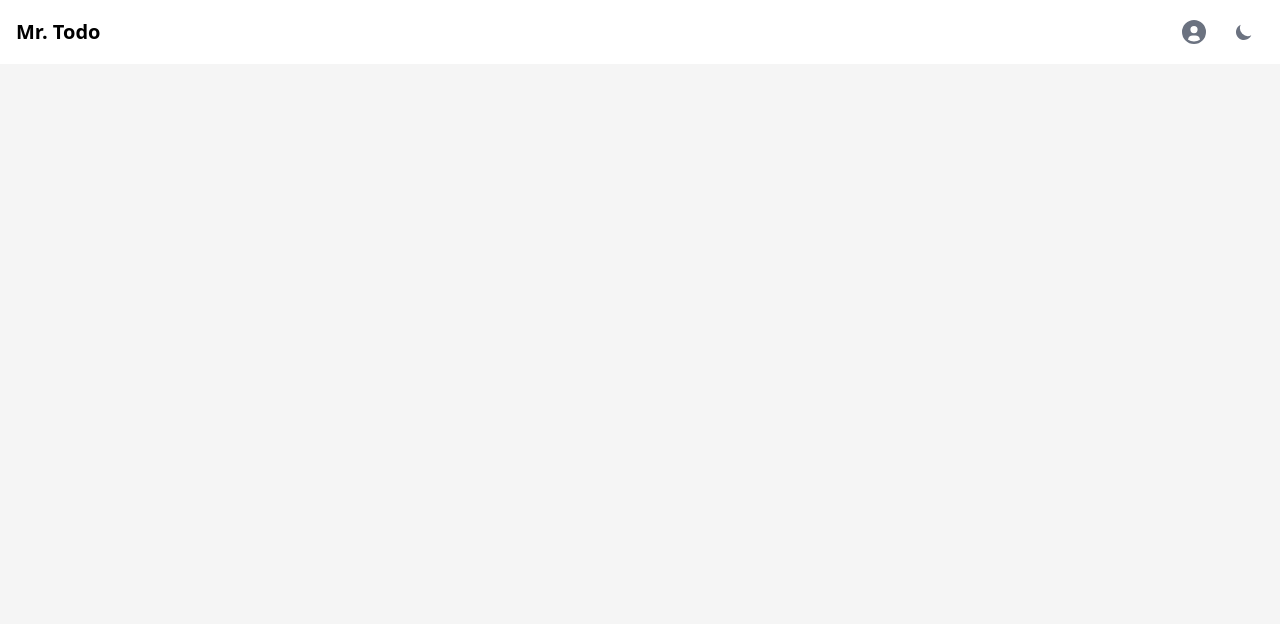
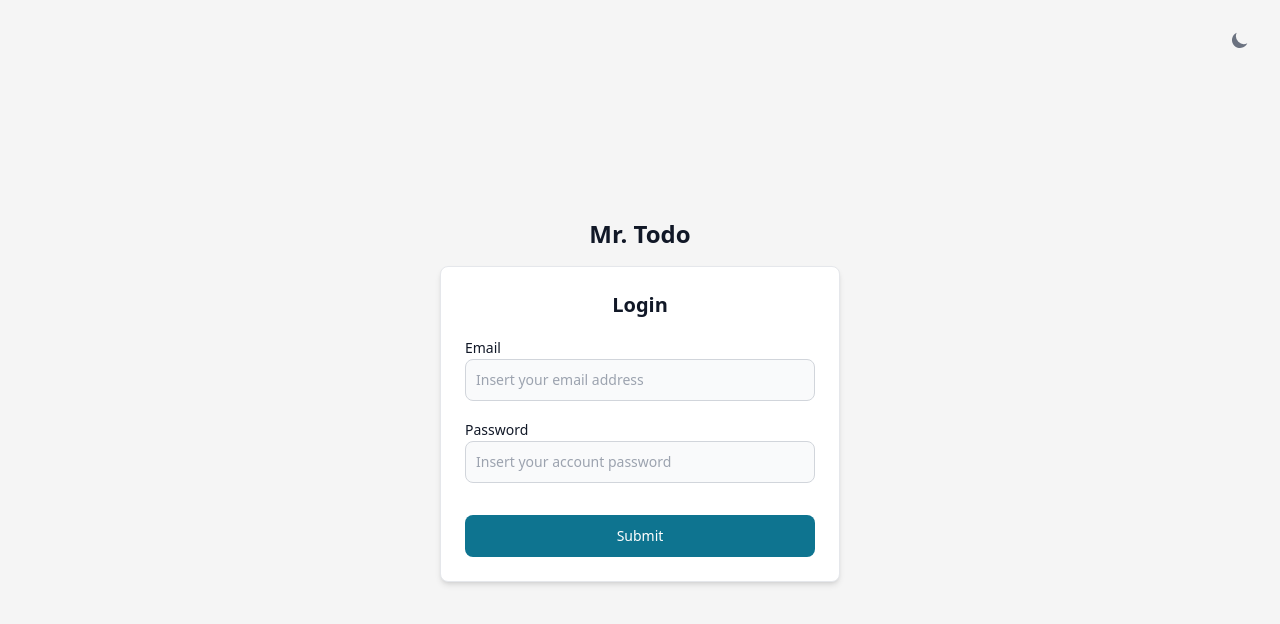
Before and after one commit to DevinsonAlvarez/MrTodoFront, a React (Vite) app: page / in a window 1280 px wide. Shown: the top 624 px of the page. Built offline with nearby package versions, Linux system fonts and the light colour scheme.

Commit message:
feat: login

```diff
--- a/src/App.tsx
+++ b/src/App.tsx
@@ -1,11 +1,37 @@
-import { DarkThemeToggle, Flowbite } from "flowbite-react";
+import { Flowbite } from "flowbite-react";
+import { useState } from "react";
 
+import AddTodo from "./components/AddTodo";
+import Login from "./components/Login";
 import Navbar from "./components/Navbar";
+import TodoList from "./components/TodoList";
 
 function App() {
+  const [isAuth, setIsAuth] = useState(localStorage.getItem("user") !== null);
+
   return (
     <Flowbite>
-      <Navbar />
+      {isAuth ? (
+        <>
+          <Navbar />
+          <div className="mx-auto mt-5 grid h-full min-h-[calc(100vh-84px)] max-w-6xl grid-cols-8 gap-4">
+            <section className="relative col-span-3">
+              <AddTodo />
+            </section>
+            <main className="col-span-5">
+              <TodoList />
+            </main>
+          </div>
+          <footer className="w-full">
+            Lorem ipsum dolor, sit amet consectetur adipisicing elit. Magnam
+            impedit, aperiam consequuntur optio pariatur eum dolor tempore,
+            ipsa, placeat sequi suscipit porro molestias! Fugiat facere vitae
+            ipsum, quos sit beatae?
+          </footer>
+        </>
+      ) : (
+        <Login setIsAuth={setIsAuth} />
+      )}
     </Flowbite>
   );
 }
--- /dev/null
+++ b/src/components/Login.tsx
@@ -0,0 +1,96 @@
+import {
+  Button,
+  Card,
+  DarkThemeToggle,
+  Label,
+  TextInput,
+} from "flowbite-react";
+import { Dispatch, FormEvent, SetStateAction, useState } from "react";
+
+import { User } from "../contracts/MrTodoService";
+import MrTodoService from "../services/MrTodoService";
+
+interface Props {
+  setIsAuth: Dispatch<SetStateAction<boolean>>;
+}
+
+function Login({ setIsAuth }: Props) {
+  const [email, setEmail] = useState("");
+  const [password, setPassword] = useState("");
+  const [error, setError] = useState<{
+    message: string;
+    name: string;
+    status: number | null;
+  }>({
+    message: "",
+    name: "",
+    status: null,
+  });
+
+  const handleSubmit = async (e: FormEvent<HTMLFormElement>) => {
+    e.preventDefault();
+
+    const res = await MrTodoService.singIn(email, password);
+
+    if (res.ok) {
+      const { jwt, user }: { jwt: string; user: User } = await res.json();
+
+      localStorage.setItem("user", JSON.stringify(user));
+      localStorage.setItem("jwt", jwt);
+
+      setIsAuth(true);
+    } else {
+      const { error } = await res.json();
+
+      setIsAuth(false);
+      setError({
+        message: error.message,
+        name: error.name,
+        status: error.status,
+      });
+
+      console.log(error);
+    }
+  };
+
+  return (
+    <>
+      <DarkThemeToggle className="absolute right-5 top-5" />
+
+      <div className="absolute left-1/2 top-1/2 -translate-x-1/2 -translate-y-1/2">
+        <h1 className="whitespace-nowrap text-center text-2xl font-semibold">
+          Mr. Todo
+        </h1>
+
+        <Card className="mt-4 min-w-[400px]">
+          <h3 className="text-center text-xl font-bold">Login</h3>
+          <form onSubmit={handleSubmit} className="flex flex-col gap-4">
+            <div>
+              <Label htmlFor="email" value="Email" />
+              <TextInput
+                id="email"
+                placeholder="Insert your email address"
+                onChange={(e) => setEmail(e.target.value)}
+                value={email}
+              />
+            </div>
+            <div>
+              <Label htmlFor="password" value="Password" />
+              <TextInput
+                id="password"
+                placeholder="Insert your account password"
+                onChange={(e) => setPassword(e.target.value)}
+                value={password}
+                required
+              />
+            </div>
+            <span className="font-medium text-red-500">{error.message}</span>
+            <Button type="submit">Submit</Button>
+          </form>
+        </Card>
+      </div>
+    </>
+  );
+}
+
+export default Login;
--- /dev/null
+++ b/src/contracts/MrTodoService.d.ts
@@ -0,0 +1,21 @@
+export type EndPoint = {
+  name: string;
+  url: string;
+  path: string;
+  method: "GET" | "POST" | "PUT" | "PATCH" | "DELETE";
+};
+
+export type AuthProvider = "local";
+
+export type JWT = string;
+
+export interface User {
+  id: number;
+  username: string;
+  email: string;
+  blocked: false;
+  confirmed: true;
+  provider: AuthProvider;
+  createdAt: string;
+  updatedAt: string;
+}
--- /dev/null
+++ b/src/services/MrTodoService.ts
@@ -0,0 +1,34 @@
+import { EndPoint } from "../contracts/MrTodoService";
+import mrTodoEndPoints from "./endPoints";
+
+/** This class represents the Mr. Todo backend. */
+export default class MrTodoService {
+  private static endpoints: EndPoint[] = mrTodoEndPoints as EndPoint[];
+
+  /**
+   * Register new user.
+   *
+   * @param identifier username/email
+   * @param password user password
+   */
+  public static async singIn(identifier: string, password: string) {
+    const login = this.getEndpoint("login")!;
+
+    return await fetch(login.url, {
+      method: login.method,
+      headers: {
+        "Content-type": "application/json",
+      },
+      body: JSON.stringify({ identifier, password }),
+    });
+  }
+
+  /**
+   * Returns the JWT user.
+   */
+  public static signUp() {}
+
+  private static getEndpoint(name: string) {
+    return this.endpoints.find((endPoint) => endPoint.name === name);
+  }
+}
--- /dev/null
+++ b/src/services/endPoints.json
@@ -0,0 +1,14 @@
+[
+  {
+    "name": "login",
+    "url": "http://localhost:1337/api/auth/local",
+    "path": "/api/auth/local",
+    "method": "POST"
+  },
+  {
+    "name": "register",
+    "url": "http://localhost:1337/api/auth/local/register",
+    "path": "/api/auth/register",
+    "method": "POST"
+  }
+]
--- /dev/null
+++ b/src/services/endPoints.ts
@@ -0,0 +1,14 @@
+export default [
+  {
+    name: "login",
+    url: "http://localhost:1337/api/auth/local",
+    path: "/api/auth/local",
+    method: "POST",
+  },
+  {
+    name: "register",
+    url: "http://localhost:1337/api/auth/local/register",
+    path: "/api/auth/local/register",
+    method: "POST",
+  },
+];
--- a/src/styles.css
+++ b/src/styles.css
@@ -3,9 +3,18 @@
 @tailwind utilities;
 
 body {
-  @apply bg-neutral-100 dark:bg-gray-900;
+  @apply bg-neutral-100 text-gray-700 dark:bg-gray-900 dark:text-gray-400;
 }
 
 #app {
-  @apply relative flex min-h-screen w-full items-center justify-center;
+  @apply relative min-h-screen w-full pt-[65px];
 }
+
+h1,
+h2,
+h3,
+h4,
+h5,
+h6 {
+  @apply text-gray-900 dark:text-white;
+}
--- /dev/null
+++ b/src/types/MrTodoService.d.ts
@@ -0,0 +1,6 @@
+export type EndPoint = {
+  name: string;
+  url: string;
+  path: string;
+  method: "GET" | "POST" | "PUT" | "PATCH" | "DELETE";
+};
```
